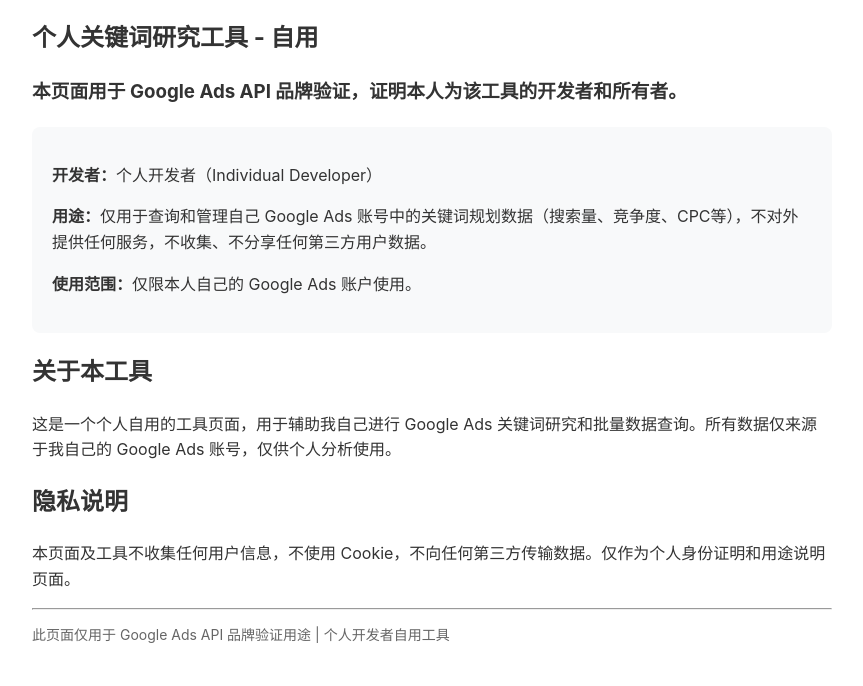
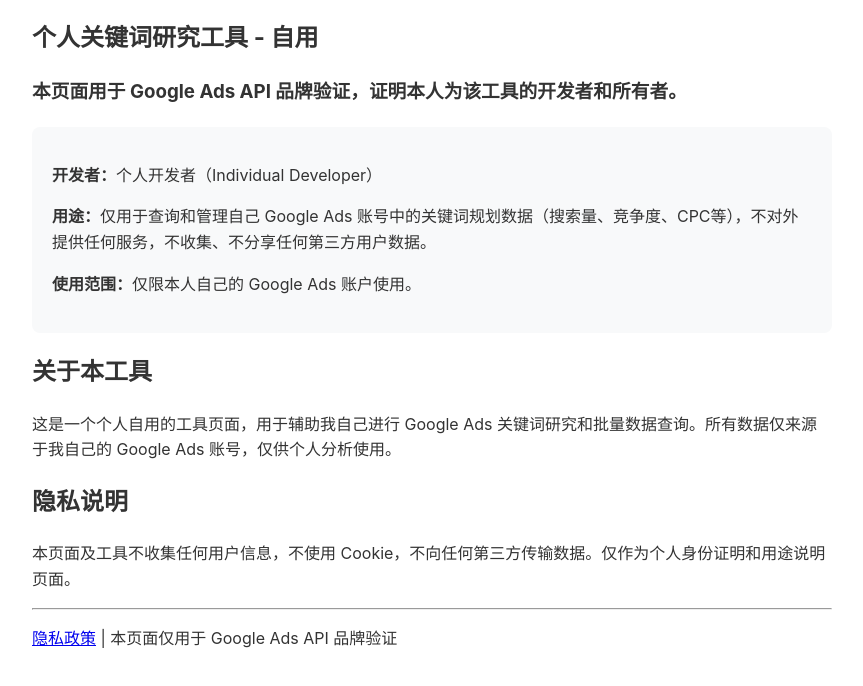
Before and after one commit to gilbertocloptonq377-hub/ads-keyword-tool, a plain HTML site: page index.html in a window 1280 px wide. Shown: the part 94-780 px from the top of the page, without its empty margins (208-1071 px from the left). Drawn offline with Linux system fonts and the light colour scheme.

Commit message:
Update index.html

```diff
--- a/index.html
+++ b/index.html
@@ -28,6 +28,6 @@
   <p>本页面及工具不收集任何用户信息，不使用 Cookie，不向任何第三方传输数据。仅作为个人身份证明和用途说明页面。</p>
 
   <hr>
-  <p style="color:#666; font-size:14px;">此页面仅用于 Google Ads API 品牌验证用途 | 个人开发者自用工具</p>
+  <p><a href="privacy.html">隐私政策</a> | 本页面仅用于 Google Ads API 品牌验证</p>
 </body>
 </html>
```
